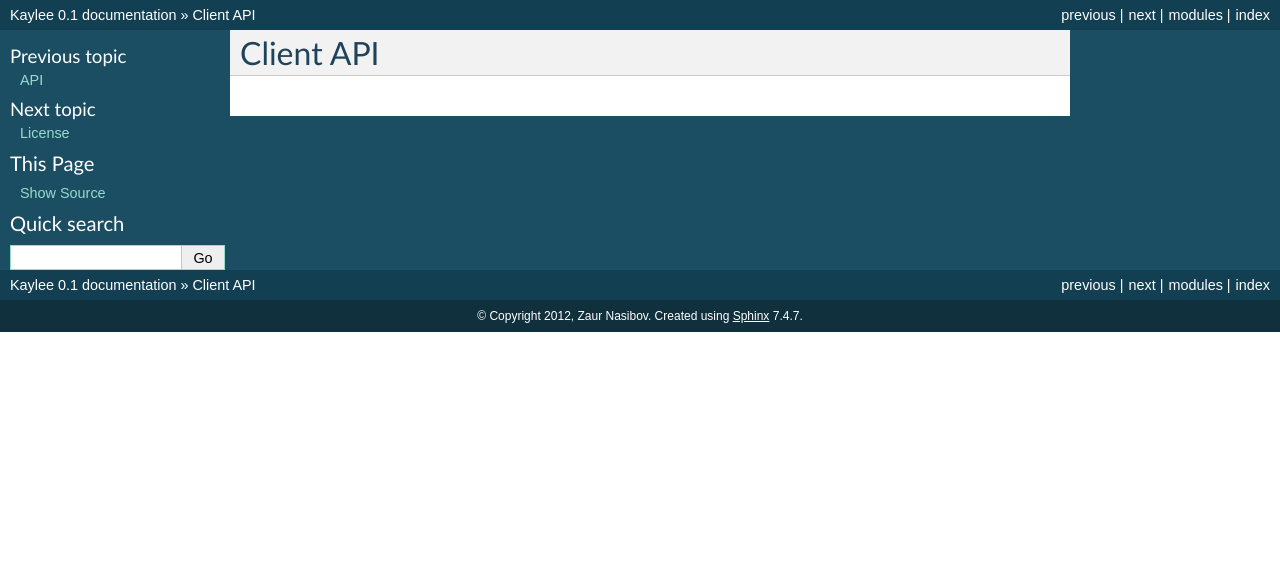
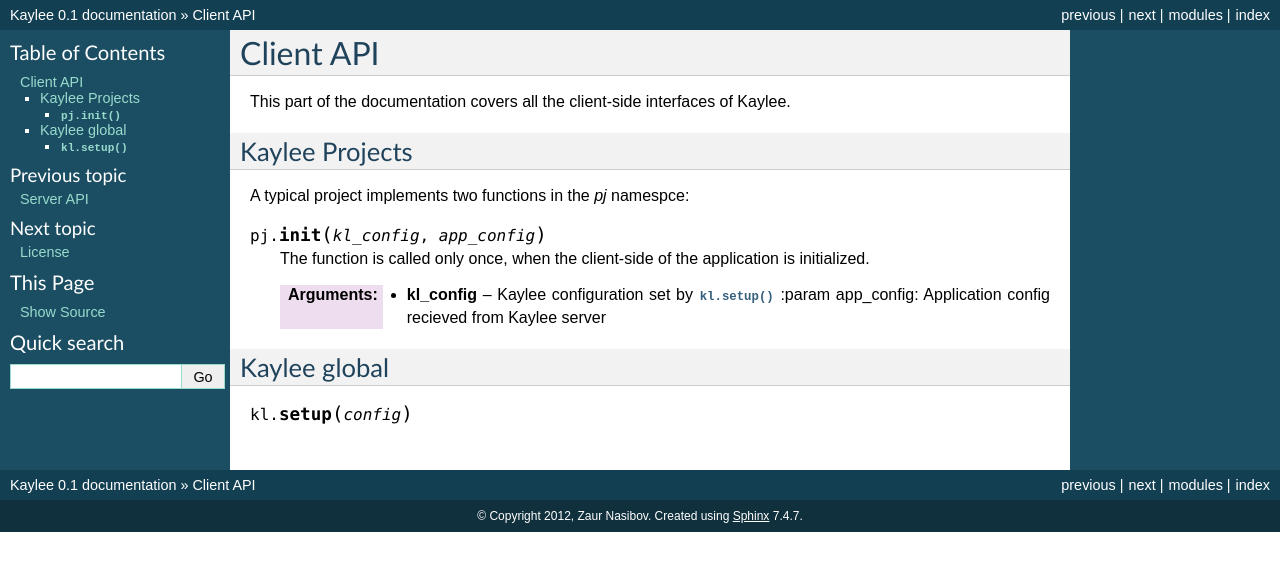
Before and after one commit to BasicWolf/archived-kaylee, a Sphinx documentation site: the page built from doc/clientapi.rst, in a window 1280 px wide. Shown: the top 571 px of the page. Built offline with Sphinx 7.4.7, drawn with Linux system fonts in a browser that asks for light colours.

Commit message:
Continuing client API

```diff
--- a/doc/clientapi.rst
+++ b/doc/clientapi.rst
@@ -1,4 +1,23 @@
-.. _api:
+.. _clientapi:
 
 Client API
 ==========
+
+This part of the documentation covers all the client-side interfaces of Kaylee.
+
+Kaylee Projects
+---------------
+A typical project implements two functions in the `pj` namespce:
+
+.. js:function:: pj.init(kl_config, app_config)
+
+   The function is called only once, when the client-side of the
+   application is initialized.
+
+   :param kl_config: Kaylee configuration set by :js:func:`kl.setup`  :param app_config: Application config recieved from Kaylee server
+
+
+Kaylee global
+-------------
+
+.. js:function:: kl.setup(config)
--- a/doc/contents.rst.inc
+++ b/doc/contents.rst.inc
@@ -27,7 +27,7 @@
 .. toctree::
    :maxdepth: 2
 
-   api
+   serverapi
    clientapi
 
 Additional Notes
```
Also changed, not shown: doc/serverapi.rst (renamed from doc/api.rst, +4 -4 lines).
